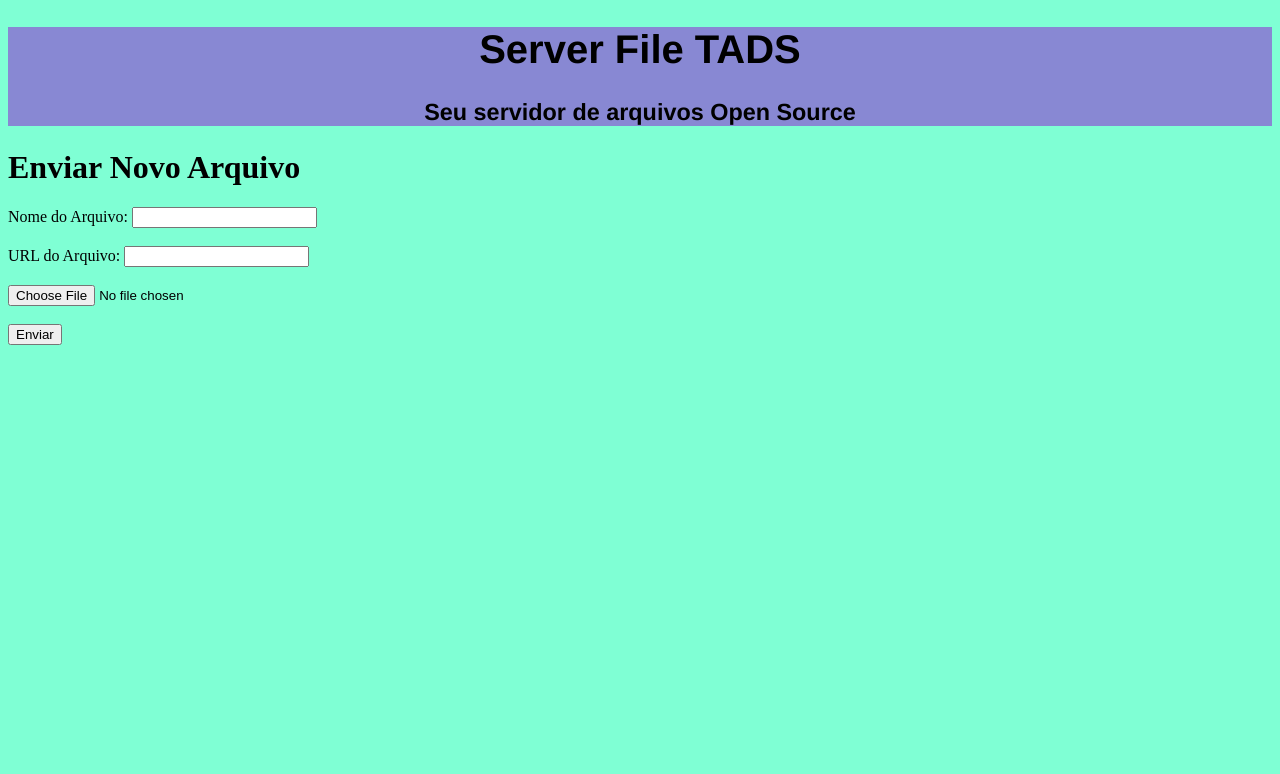
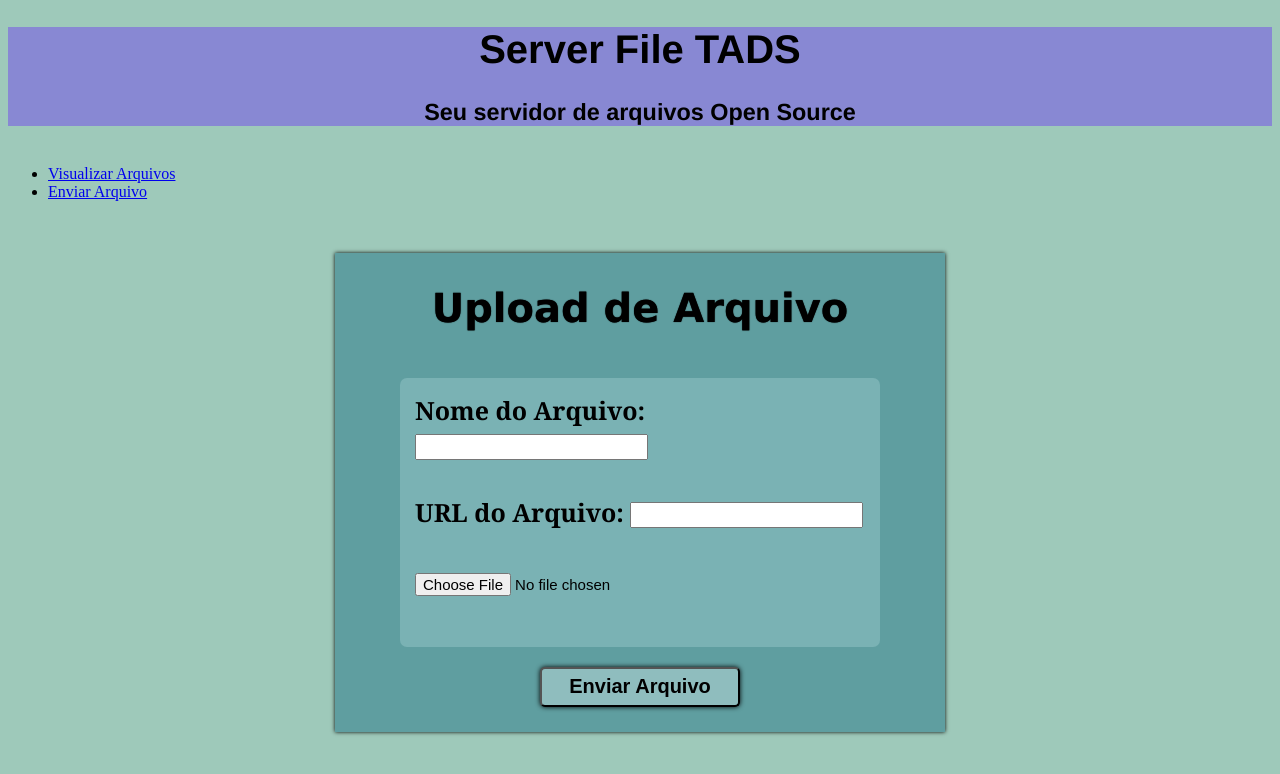
Before and after one commit to RangersonTI/Servidor_de_arquivos_RMI, a Django app: page /upload/ in a window 1280 px wide. Shown: the top 774 px of the page. Run offline with Django 5.2, Linux system fonts and the light colour scheme.

Commit message:
implementado a interface gráfica enviar arquivo e logica

```diff
--- /dev/null
+++ b/cliente_rmi/static/css/style.css
@@ -0,0 +1,87 @@
+/* CSS */
+.teste {
+    text-align: center;
+    justify-items: center;
+    font-family: 'Franklin Gothic Medium', 'Arial Narrow', Arial, sans-serif;
+    font-size: 20px;
+    background-color: rgb(136, 136, 211);
+}
+
+body {
+    background-color: rgb(158, 201, 186);
+}
+
+.alinhar_menu {
+    display: inline-block;
+    width: 50%;
+    justify-content: center;
+}
+
+.form_container {
+    background-color: cadetblue;
+    width: 600px;
+    display: block;
+    margin: auto;
+    padding: 5px;
+    box-shadow: 0px 0px 4px;
+}
+    .form_container h1 {
+        text-shadow: 0px 0px 1px rgb(0, 0, 0);
+        font-size: 40px;
+        font-family: Verdana, Geneva, Tahoma, sans-serif;
+        text-align: center;
+        align-items: center;
+        padding-bottom: 20px;
+    }
+
+.div_formulario {
+    font-family: Cambria, Cochin, Georgia, Times, 'Times New Roman', serif;
+    font-size: 25px;
+    font-weight: 900;
+    margin: auto;
+    width: 75%;
+    padding: 15px;
+    border-radius: 7px;
+    background-color: rgb(122, 178, 180);
+}
+
+    .div_formulario label {
+        font-family: Cambria, Cochin, Georgia, Times, 'Times New Roman', serif;
+        font-size: 25px;
+        font-weight: 900;
+    }
+
+    .div_formulario input {
+        font-size: 20px;
+        width: 50%;
+        height: 20px;
+    }
+
+        .div_formulario input[type="file"]{
+            font-size: 15px;
+            height: 25px;
+            width: 100%;
+        }
+
+    .button_enviar_arquivo {
+        display: flex;
+        justify-content: center;
+        align-items: center;
+        padding: 20px 0; /* Para dar algum espaçamento ao redor do botão */
+    }
+
+    .button_enviar_arquivo input {
+        font-family: Arial, Helvetica, sans-serif;
+        background-color: rgb(143, 189, 190);
+        font-size: 20px;
+        font-weight: 600;
+        width: 200px; /* Ajusta a largura do botão ao conteúdo */
+        height: 40px;
+        border-radius: 5px;
+        box-shadow: 0px 0px 5px;
+    }
+        .button_enviar_arquivo input:hover {
+            background-color: rgb(164, 211, 212);
+            cursor:pointer;
+            pointer-events:initial;
+        }
--- a/cliente_rmi/templates/enviar.html
+++ b/cliente_rmi/templates/enviar.html
@@ -1,26 +1,18 @@
 {% include "base/base.html" %}
+{% include "base/menu.html" %}
 
-<!DOCTYPE html>
-<html lang="pt-BR">
-<head>
-    <meta charset="UTF-8">
-    <title>Enviar Arquivo</title>
-</head>
-<body>
-    <h1>Enviar Novo Arquivo</h1>
-
-
-    <form method="post" enctype="multipart/form-data">
-        {% csrf_token %}
+<br><br>
+<form class="form_container" method="post" enctype="multipart/form-data">
+    <h1>Upload de Arquivo</h1>
+    {% csrf_token %}
+    <div class="div_formulario">
         <label for="nome_arquivo">Nome do Arquivo:</label>
         <input type="text" id="nome_arquivo" name="nome_arquivo"><br><br>
-
         <label for="url_arquivo">URL do Arquivo:</label>
         <input type="text" id="url_arquivo" name="url_arquivo"><br><br>
-
         <input type="file" id="file" name="file"><br><br>
-
-        <input type="submit" value="Enviar">
-    </form>
-</body>
-</html>
+    </div>
+    <div class="button_enviar_arquivo">
+        <input type="submit" value="Enviar Arquivo" width="70px"><br>
+    </div>
+</form>
--- a/cliente_rmi/templates/static/css/style.css
+++ /dev/null
@@ -1,16 +0,0 @@
-.teste{
-    text-align: center;
-    justify-items: center;
-    font-family: 'Franklin Gothic Medium', 'Arial Narrow', Arial, sans-serif;
-    font-size: 20px;
-    background-color: rgb(136, 136, 211);
-}
-body{
-    background-color: aquamarine;
-}
-
-.alinhar_menu{
-    display: inline-block;
-    width: 50%;
-    justify-content: center;
-}cliente_rmi\templates\static\style.css
--- a/cliente_rmi/views.py
+++ b/cliente_rmi/views.py
@@ -4,7 +4,7 @@ from .models import Enviar_Arquivo
 
 # Create your views here.
 
-URI_PYRO5 = "PYRO:obj_ae2eb3ecf13445dfa8934663a0eaaeeb@localhost:3000"
+URI_PYRO5 = "PYRO:obj_64c224b013c04337a7bdabdc0270322f@localhost:3000"
 
 uri_server = Pyro5.Proxy(URI_PYRO5)
 
@@ -18,17 +18,22 @@ def visualizar_arquivos(request):
     return render(request, 'visualizar.html', context)
 
 def enviar_arquivos(request):
+
+    print("Formulário enviado via POST")
+    print("Conteúdo de FILES:", request.FILES)
+    print("Conteúdo de POST:", request.POST)
+
     if request.method == 'POST' and request.FILES.get('file'):
         arquivo = request.FILES['file']
-        nome_arquivo = request.POST.get('nome_arquivo', '')
-        url_arquivo = request.POST.get('url_arquivo', '')
+        nome_arquivo = request.POST.get('nome_arquivo')
+        url_arquivo = request.POST.get('url_arquivo')
 
-        if nome_arquivo and url_arquivo:
+        if nome_arquivo and arquivo:
             try:
                 # Salvando o arquivo no banco de dados (ou fazendo outra operação necessária)
-                novo_arquivo = Enviar_Arquivo(nome_arquivo=nome_arquivo, url_arquivo=url_arquivo, arquivo=arquivo)
+                novo_arquivo = Enviar_Arquivo(nome_arquivo=nome_arquivo, arquivo=arquivo)
                 novo_arquivo.save()
-
+                print("Arquivo salvo com sucesso")
                 # Redireciona de volta para a página de visualização de arquivos
                 return redirect('visualizar_arquivos')
             except Exception as ex:
```
Also changed, not shown: db.sqlite3, 1 other file.
